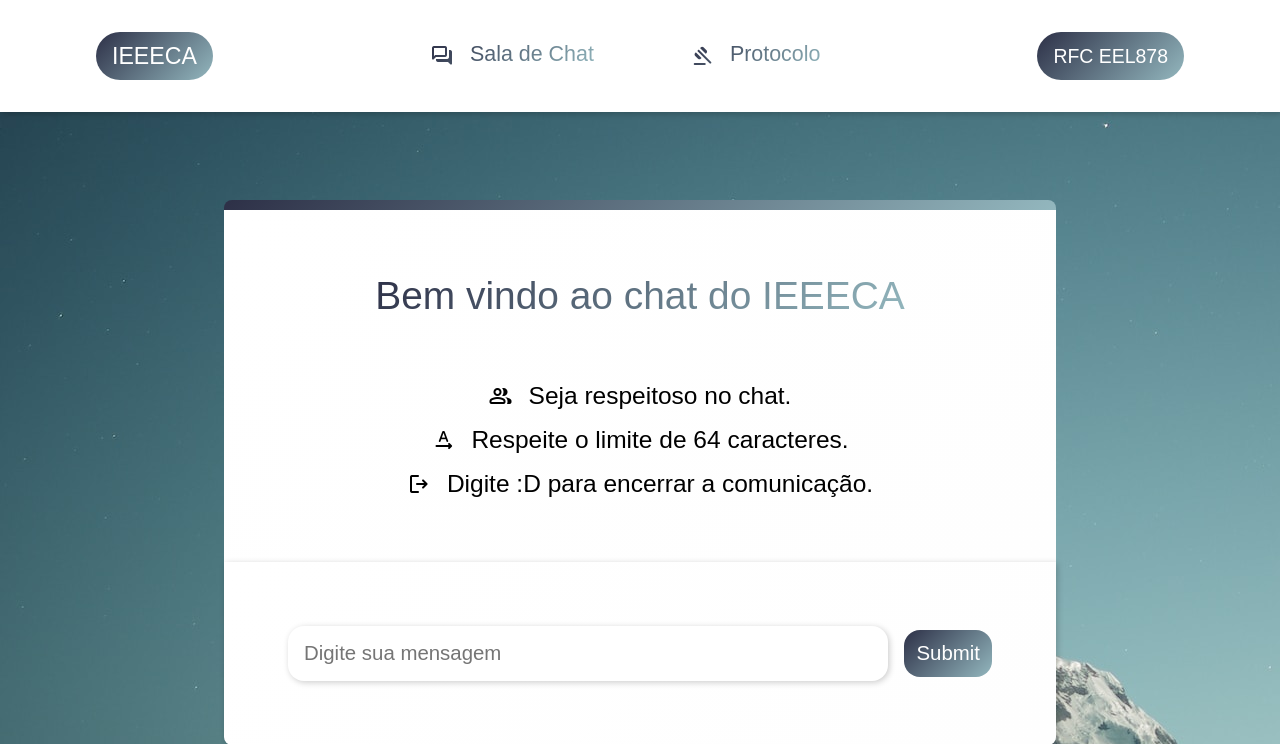
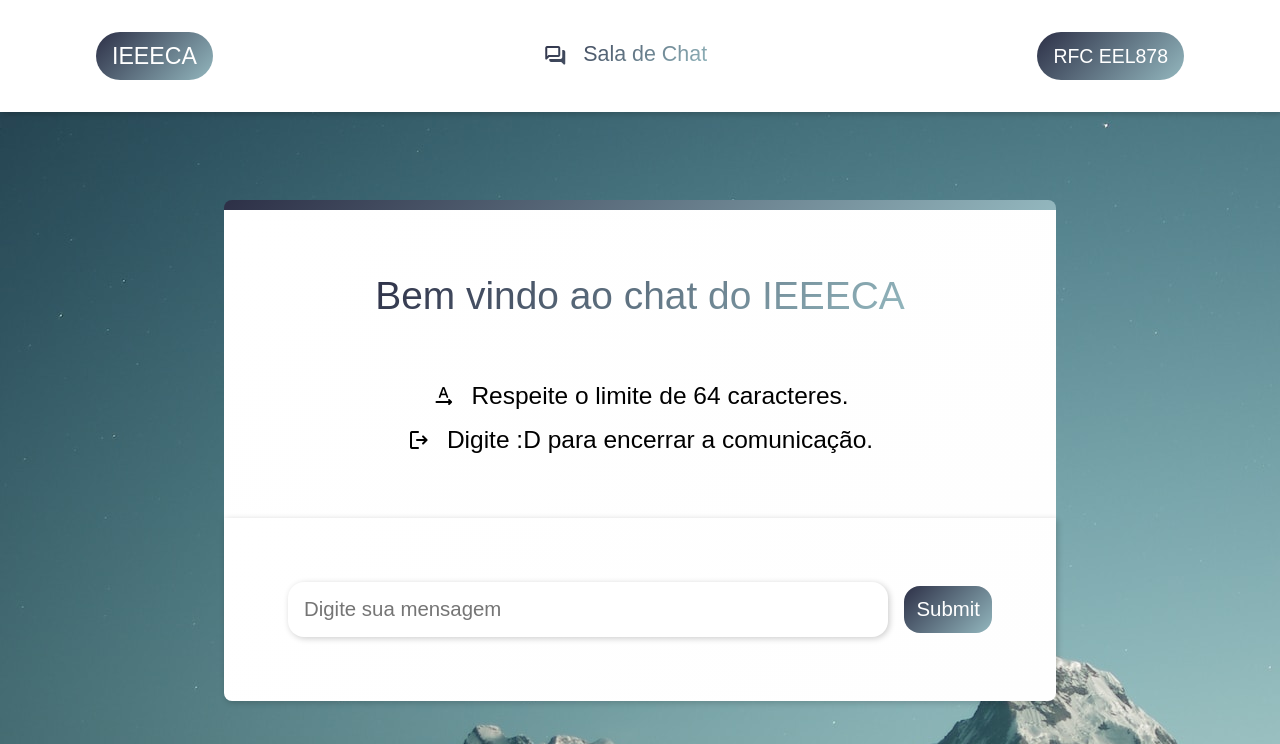
Before and after one commit to marktheo/client-socket-webapp, a Flask app: page / in a window 1280 px wide. Shown: the top 744 px of the page. Run offline with Flask 3, Linux system fonts and the light colour scheme; parts of the project's set-up code (start-up, migrations or seed data) failed here and were passed over; some web fonts are replaced.

Commit message:
Chat Page Update

```diff
--- a/templates/chat.html
+++ b/templates/chat.html
@@ -16,10 +16,6 @@
                 <span class="material-symbols-rounded">forum</span>
                 <span class="nav__content__link__text">Sala de Chat</span>
             </a>
-            <a class="nav__content__link" href="/protocol">
-                <span class="material-symbols-rounded">gavel</span>
-                <span class="nav__content__link__text">Protocolo</span>
-            </a>
         </ul>
         <a class="nav__link" target="_blank" href="https://docs.google.com/document/d/1f2XN79krftQ4e2Ip0nVGSekeng1jC7hwfrBMjOJG8Yg/edit?usp=sharing">RFC EEL878</a>
     </nav>
@@ -28,10 +24,6 @@
         <hr class="chatbox__hr">
         <div class="chatbox__features__content">
             <span class="chatbox__features__content__title">Bem vindo ao chat do IEEECA</span>
-            <div class="chatbox__features__content__div">
-                <span class="material-symbols-rounded">group</span>
-                <span class="chatbox__features__content__div__span">Seja respeitoso no chat.</span>
-            </div>
             <div class="chatbox__features__content__div">
                 <span class="material-symbols-rounded">text_rotation_none</span>
                 <span class="chatbox__features__content__div__span">Respeite o limite de 64 caracteres.</span>
```
